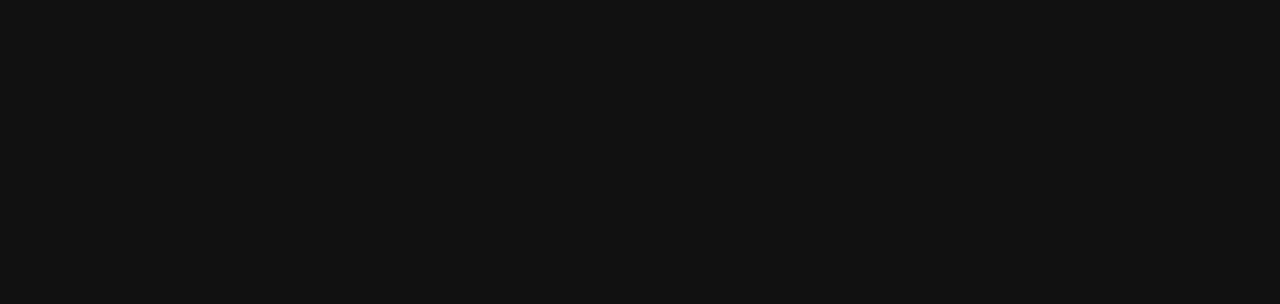
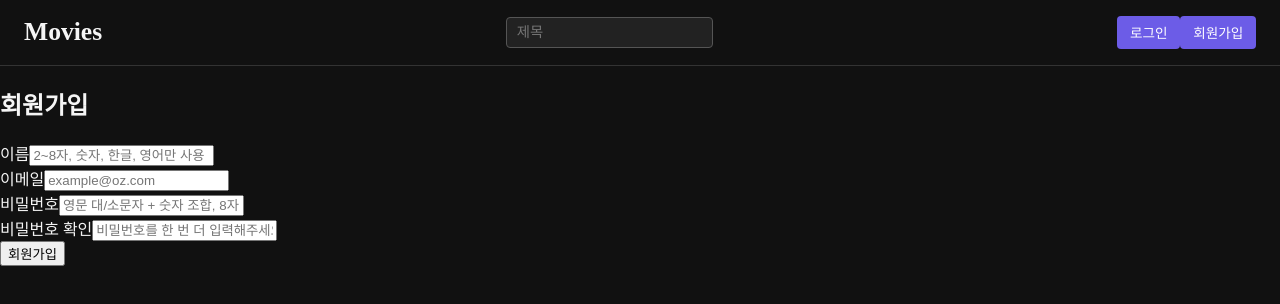
Before and after one commit to namwoo723/oz_15_react_mini, a React (Vite) app: page /signup in a window 1280 px wide. Before the commit this address had no page. Shown: the top 304 px of the page. Built offline with nearby package versions, Linux system fonts and the light colour scheme.

Commit message:
회원가입/로그인 페이지 구현

```diff
--- a/src/App.jsx
+++ b/src/App.jsx
@@ -3,6 +3,8 @@ import { Route, Routes } from 'react-router-dom'
 import HomePage from './pages/HomePage'
 import Layout from './component/Layout'
 import MovieDetail from './pages/MovieDetail'
+import LoginPage from './pages/LoginPage'
+import SignupPage from './pages/SignupPage'
 
 
 function App() {
@@ -12,6 +14,8 @@ function App() {
       <Route path="/" element={<Layout />}>
         <Route index element={<HomePage />} />
         <Route path="/movie/:id" element={<MovieDetail />} />
+        <Route path='login' element={<LoginPage />} />
+        <Route path='signup' element={<SignupPage />} />
       </Route>
     </Routes>
   )
--- /dev/null
+++ b/src/component/FormInput.jsx
@@ -0,0 +1,34 @@
+import React from "react";
+
+function FormInput({
+  id,
+  label,
+  type = "text",
+  value,
+  placeholder,
+  onChange,
+  onBlur,
+  error
+}) {
+  return (
+    <div className="form-field">
+      <label htmlFor={id} className="form-label">
+        {label}
+      </label>
+
+      <input
+        id={id}
+        type={type}
+        className={`form-input ${error ? "form-input--error" : ""}`}
+        value={value}
+        placeholder={placeholder}
+        onChange={onChange}
+        onBlur={onBlur}
+      />
+
+      {error && <p className="form-error">{error}</p>}
+    </div>
+  )
+}
+
+export default FormInput;
--- a/src/component/NavBar.jsx
+++ b/src/component/NavBar.jsx
@@ -31,8 +31,12 @@ export default function NavBar() {
         onChange={(e) => setSearch(e.target.value)}
       />
       <div className="buttons">
-        <button>로그인</button>
-        <button>회원가입</button>
+        <Link to="/login">
+          <button>로그인</button>
+        </Link>
+        <Link to="/signup">
+          <button>회원가입</button>
+        </Link>
       </div>
     </nav>
   );
--- /dev/null
+++ b/src/pages/LoginPage.jsx
@@ -0,0 +1,83 @@
+import { useState } from "react";
+import FormInput from "../component/FormInput";
+import { Link } from "react-router-dom";
+
+const emailReg = /^[^\s@]+@[^\s@]+\.[^\s@]+$/;
+
+function LoginPage() {
+  const [form, setForm] = useState({ email: "", password: ""})
+  const [errors, setErrors] =useState({ email: "", password: ""});
+
+  const handleChange = (field) => (e) => {
+    const value = e.target.value;
+    setForm((prev) => ({ ...prev, [field]: value }))
+  }
+
+  const validate = () => {
+    const newErrors = { email: "", password: ""}
+
+    if (!form.email) {
+      newErrors.email = "이메일을 입력해주세요.";
+    } else if (!emailReg.test(form.email)) {
+      newErrors.email = "올바른 이메일 양식으로 입력해주세요.";
+    }
+
+    if (!form.password) {
+      newErrors.password = "비밀번호를 입력해주세요.";
+    } else if (form.password.length < 8) {
+      newErrors.password = "비밀번호는 8자 이상이어야 합니다.";
+    }
+
+    setErrors(newErrors);
+    return Object.values(newErrors).every(v => v === "")
+  }
+
+  const handleSubmit = (e) => {
+    e.preventDefault();
+    if(!validate()) return;
+
+    console.log("로그인 시도", form);
+    alert("로그인 요청 전송 (콘솔 확인)");
+  }
+
+  return (
+    <section className="auth-page">
+      <h2 className="auth-title">로그인</h2>
+
+      <form className="auth-form" onSubmit={handleSubmit}>
+        <FormInput
+          id="login-email"
+          label="이메일"
+          type="email"
+          value={form.email}
+          placeholder="이메일을 입력해주세요"
+          onChange={handleChange("email")}
+          error={errors.email}
+        />
+
+        <FormInput
+          id="login-password"
+          label="비밀번호"
+          type="password"
+          value={form.password}
+          placeholder="비밀번호를 입력해주세요"
+          onChange={handleChange("password")}
+          error={errors.password}
+        />
+
+        <button type="submit" className="auth-submit">
+          로그인
+        </button>
+      </form>
+
+      <p className="auth-helper">
+        Movie가 처음이신가요?{" "}
+        <Link to="/signup" className="auth-link">
+          간편 가입
+        </Link>
+      </p>
+    </section>
+  );
+}
+
+export default LoginPage;
--- /dev/null
+++ b/src/pages/SignupPage.jsx
@@ -0,0 +1,132 @@
+import { useState } from "react";
+import FormInput from "../component/FormInput";
+
+const nameReg = /^[가-힣a-zA-Z0-9]{2,8}$/;
+const emailReg = /^[^\s@]+@[^\s@]+\.[^\s@]+$/;
+// 8자 이상, 대문자/소문자/숫자 포함
+const passwordReg = /^(?=.*[a-z])(?=.*[A-Z])(?=.*\d)[A-Za-z\d]{8,}$/;
+
+function SignupPage() {
+  const [ form, setForm ] = useState({
+    name: "",
+    email: "",
+    password: "",
+    passwordConfirm: ""
+  });
+
+  const[errors, setErrors] = useState({
+    name: "",
+    email: "",
+    password: "",
+    passwordConfirm: ""
+  })
+
+  const handleChange = (field) => (e) => {
+    const value = e.target.value;
+
+    setForm((prev) => ({ ...prev, [field]: value}));
+  };
+
+  const validate = () => {
+    const newErrors = {
+      name: "",
+      email: "",
+      password: "",
+      passwordConfirm: ""
+    }
+
+    if (!form.name) {
+      newErrors.name = "이름을 입력해주세요.";
+    } else if (!nameReg.test(form.name)) {
+      newErrors.name = "2~8자, 숫자/한글/영어만 사용 가능합니다.";
+    }
+
+    // 이메일
+    if (!form.email) {
+      newErrors.email = "이메일을 입력해주세요.";
+    } else if (!emailReg.test(form.email)) {
+      newErrors.email = "이메일 형식으로 작성해주세요.";
+    }
+
+    // 비밀번호
+    if (!form.password) {
+      newErrors.password = "비밀번호를 입력해주세요.";
+    } else if (!passwordReg.test(form.password)) {
+      newErrors.password =
+        "영문 대문자/소문자 + 숫자 조합, 8자 이상이어야 합니다.";
+    }
+
+    // 비밀번호 확인
+    if (!form.passwordConfirm) {
+      newErrors.passwordConfirm = "비밀번호 확인을 입력해주세요.";
+    } else if (form.password !== form.passwordConfirm) {
+      newErrors.passwordConfirm = "비밀번호가 일치하지 않습니다.";
+    }
+
+    setErrors(newErrors);
+
+    // 하나의 에러도 없으면 true
+    return Object.values(newErrors).every((v) => v === "")
+  }
+
+  const handleSubmit = (e) => {
+    e.preventDefault();
+    if (!validate()) return;
+
+    console.log("회원가입 성공!", form);
+    alert("회원가입 요청 전송 (콘솔 확인)");
+  }
+
+  return (
+    <section className="auth-page">
+      <h2 className="auth-title">회원가입</h2>
+
+      <form className="auth-form" onSubmit={handleSubmit}>
+        <FormInput
+          id="name"
+          label="이름"
+          value={form.name}
+          placeholder="2~8자, 숫자, 한글, 영어만 사용"
+          onChange={handleChange("name")}
+          error={errors.name}
+        />
+
+        <FormInput
+          id="email"
+          label="이메일"
+          type="email"
+          value={form.email}
+          placeholder="example@oz.com"
+          onChange={handleChange("email")}
+          error={errors.email}
+        />
+
+        <FormInput
+          id="password"
+          label="비밀번호"
+          type="password"
+          value={form.password}
+          placeholder="영문 대/소문자 + 숫자 조합, 8자 이상"
+          onChange={handleChange("password")}
+          error={errors.password}
+        />
+
+        <FormInput
+          id="passwordConfirm"
+          label="비밀번호 확인"
+          type="password"
+          value={form.passwordConfirm}
+          placeholder="비밀번호를 한 번 더 입력해주세요"
+          onChange={handleChange("passwordConfirm")}
+          error={errors.passwordConfirm}
+        />
+
+        <button type="submit" className="auth-submit">
+          회원가입
+        </button>
+      </form>
+    </section>
+  );
+}
+
+export default SignupPage;
```
